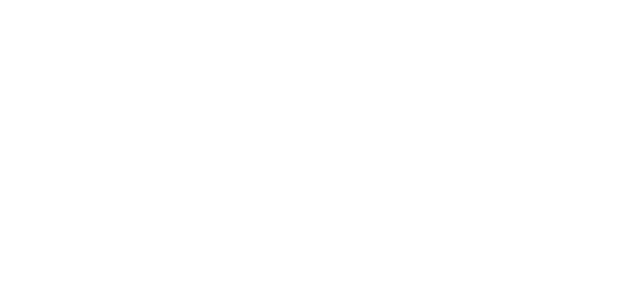
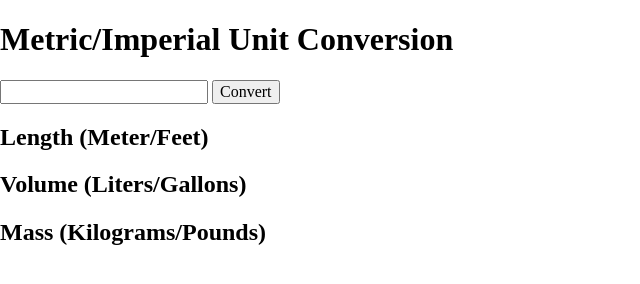
Before and after one commit to diankita/unit-converter, a website built with Vite: page index.html in a window 1280 px wide. Shown: the whole page, without its empty margins (0-640 px from the left). Built offline with nearby package versions, Linux system fonts and the light colour scheme.

Commit message:
Added HTML structure

```diff
--- a/index.html
+++ b/index.html
@@ -1,8 +1,26 @@
 <html>
-    <head><link rel="stylesheet" href="https://cdnjs.cloudflare.com/ajax/libs/normalize/8.0.1/normalize.css">
-        <link rel="stylesheet" href="index.css">
-    </head>
-    <body>
-        <script src="index.js"></script>
-    </body>
+
+<head>
+  <link rel="stylesheet" href="https://cdnjs.cloudflare.com/ajax/libs/normalize/8.0.1/normalize.css">
+  <link rel="stylesheet" href="index.css">
+</head>
+
+<body>
+  <hero>
+    <h1>Metric/Imperial Unit Conversion</h1>
+    <input type="number" />
+    <button>Convert</button>
+  </hero>
+  <section>
+    <h2>Length (Meter/Feet)</h2>
+  </section>
+  <section>
+    <h2>Volume (Liters/Gallons)</h2>
+  </section>
+  <section>
+    <h2>Mass (Kilograms/Pounds)</h2>
+  </section>
+  <script src="index.js"></script>
+</body>
+
 </html>
```
Also changed, not shown: README.md.
